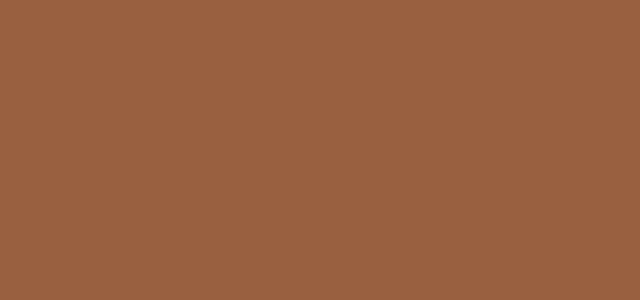
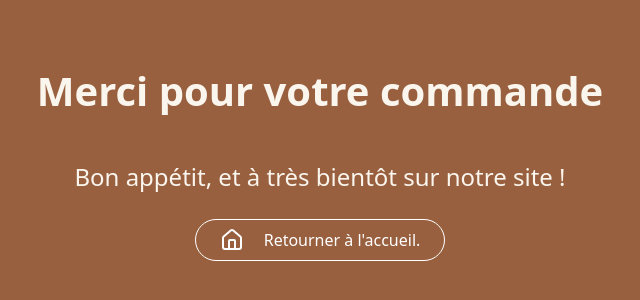
Before and after one commit to PepMama/app-burger-commande, a Vue app: page /valided in a window 1280 px wide. Before the commit this address had no page. Shown: the part 234-534 px from the top of the page, without its empty margins (320-960 px from the left). Built offline with nearby package versions, Linux system fonts and the light colour scheme.

Commit message:
:sparkles: add valided commande page

```diff
--- a/src/router/index.ts
+++ b/src/router/index.ts
@@ -5,6 +5,7 @@ import BasketView from '../views/BasketView.vue'
 import ConfirmeCommande from '../views/ConfirmeCommande.vue'
 import { useUserStore } from '@/stores/user'
 import { storeToRefs } from 'pinia'
+import ValidedCommandeView from '@/views/ValidedCommandeView.vue'
 
 const router = createRouter({
   history: createWebHistory(import.meta.env.BASE_URL),
@@ -29,6 +30,11 @@ const router = createRouter({
       path: '/confirmation',
       name: 'confirmation',
       component: ConfirmeCommande,
+    },
+    {
+      path: '/valided',
+      name: 'valided',
+      component: ValidedCommandeView
     }
   ],
 })
--- a/src/views/ConfirmeCommande.vue
+++ b/src/views/ConfirmeCommande.vue
@@ -15,6 +15,10 @@ const email = ref('')
 const address = ref('')
 
 const errors = ref<string[]>([])
+
+function goToValided() {
+  router.push('/valided')
+}
 
 async function submitOrder() {
   errors.value = []
@@ -69,7 +73,7 @@ async function submitOrder() {
         <input v-model="address" type="text" placeholder="Adresse" class="border p-2 rounded" />
 
 
-        <button type="submit" class="border justify-center mx-auto flex gap-5 items-center rounded-full hover:cursor-pointer hover:bg-white hover:text-[#996040] px-6 py-2 w-fit">
+        <button @click="goToValided" type="submit" class="border justify-center mx-auto flex gap-5 items-center rounded-full hover:cursor-pointer hover:bg-white hover:text-[#996040] px-6 py-2 w-fit">
           Valider la commande
         </button>
       </form>
--- /dev/null
+++ b/src/views/ValidedCommandeView.vue
@@ -0,0 +1,36 @@
+<script setup lang="ts">
+import Navbar from '@/components/navbar.vue'
+import Footer from '@/components/footer.vue'
+import { useUserStore } from '@/stores/user'
+import { useRouter } from 'vue-router'
+import { Home } from 'lucide-vue-next'
+
+const userStore = useUserStore()
+const router = useRouter()
+
+function goToHome() {
+  router.push('/')
+}
+
+</script>
+
+<template>
+  <div class="md:px-[10vw] items-center justify-center mx-auto">
+<!--    <Navbar />-->
+    <div class="flex flex-col items-center justify-center mx-auto h-[100vh]">
+      <h1 class="text-[5vh] font-extrabold leading-none mb-6">Merci pour votre commande {{ userStore.username }}</h1>
+      <p class="text-[3vh] mt-6 mb-6">Bon appétit, et à très bientôt sur notre site !</p>
+      <button
+        @click="goToHome"
+        class="border justify-center mx-auto flex gap-5 items-center rounded-full px-6 py-2 w-fit transition
+           text-white bg-[#996040] hover:bg-white hover:text-[#996040]
+           hover:cursor-pointer
+           disabled:bg-gray-400 disabled:text-white disabled:cursor-not-allowed"
+      >
+        <Home />
+        Retourner à l'accueil.
+      </button>
+    </div>
+<!--    <Footer />-->
+  </div>
+</template>
```
